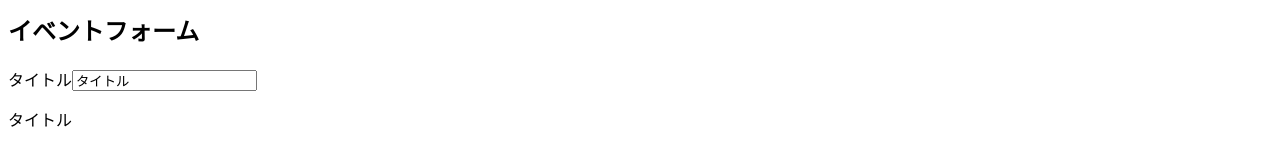
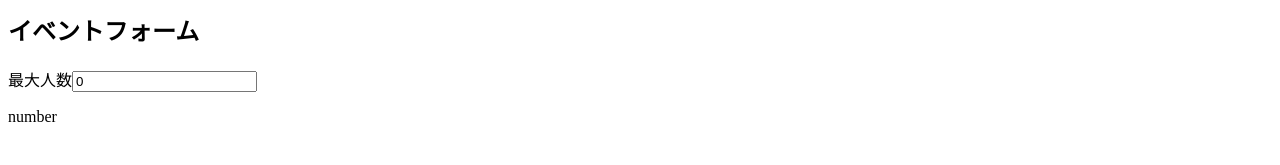
Before and after one commit to kazuhiro516/VueCLI_sample_app, a Vue app: page / in a window 1280 px wide. Shown: the part 159-324 px from the top of the page. Built offline with nearby package versions, Linux system fonts and the light colour scheme.

Commit message:
number修飾子の挙動を確認

```diff
--- a/src/App.vue
+++ b/src/App.vue
@@ -10,13 +10,13 @@
     </LikeHeader>
     <div>
       <h2>イベントフォーム</h2>
-      <label for="title">タイトル</label>
+      <label for="maxNumber">最大人数</label>
       <input
         id="title"
-        type="text"
-        v-model.lazy="eventData.title"
+        type="number"
+        v-model.number="eventData.maxNumber"
       >
-      <p>{{ eventData.title }}</p>
+      <p>{{ typeof eventData.maxNumber }}</p>
     </div>
   </div>
 </template>
@@ -29,7 +29,8 @@ export default {
     return {
       number: 14,
       eventData: {
-        title: "タイトル"
+        title: "タイトル",
+        maxNumber: 0
       }
     }
   },
```
